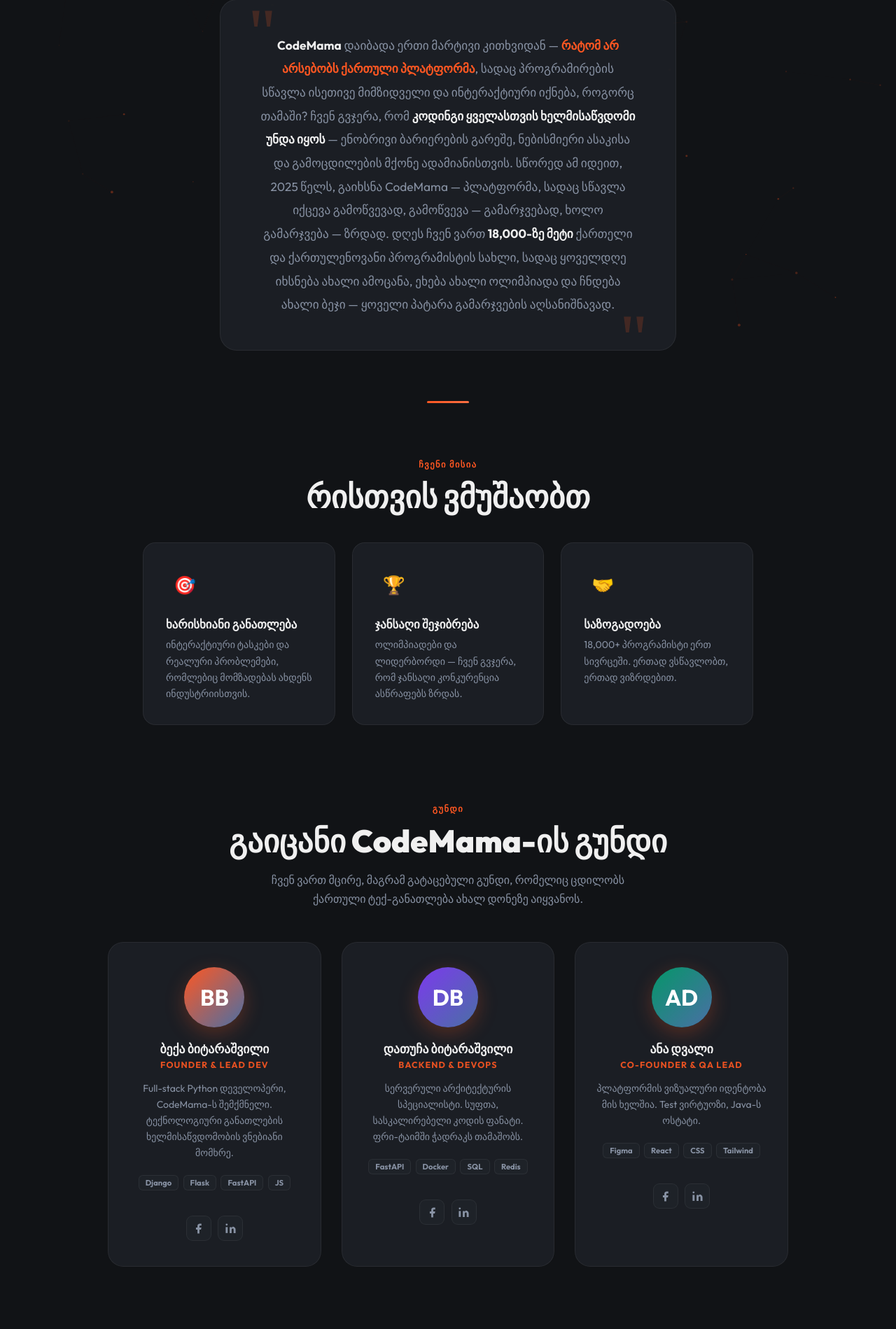
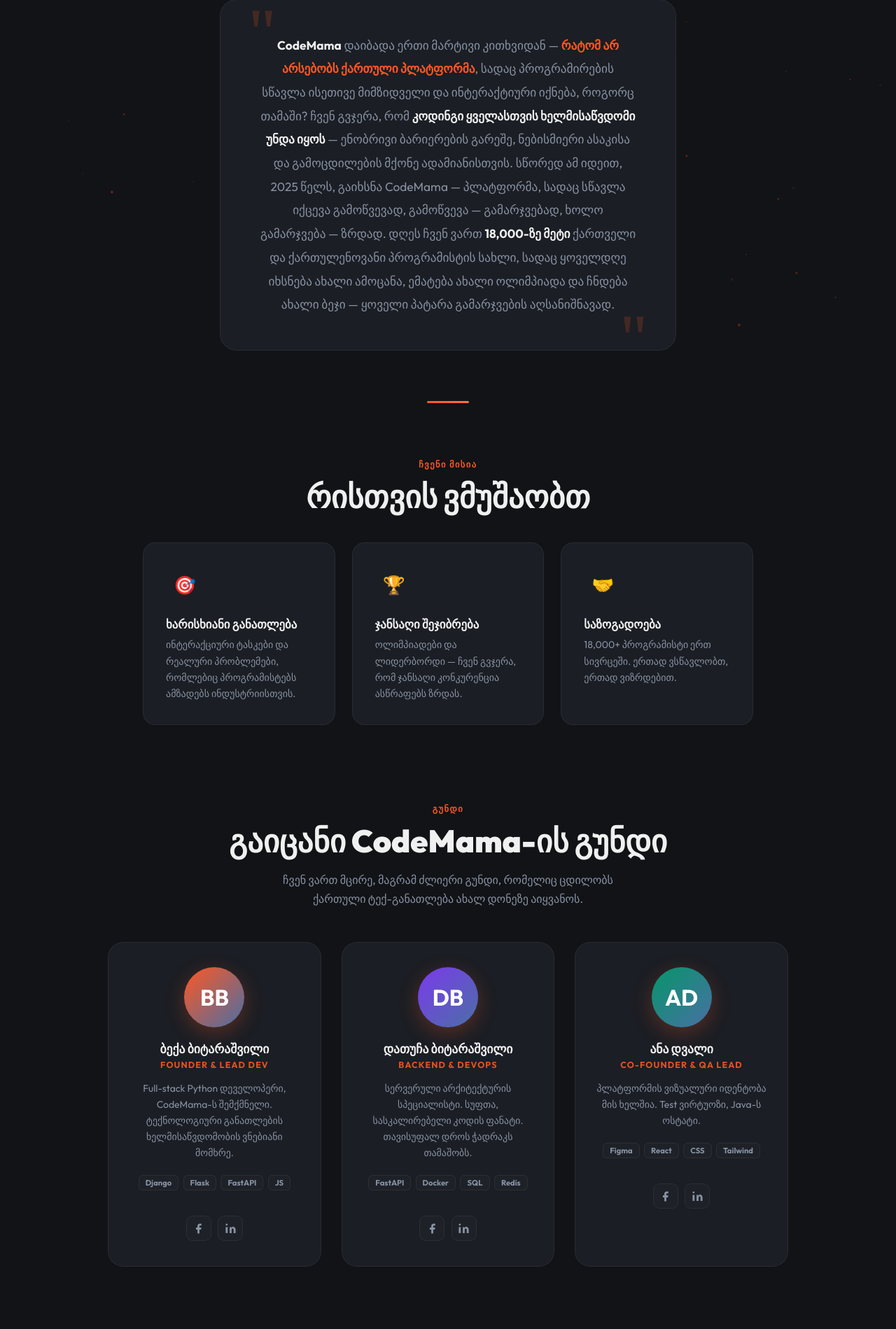
Before and after one commit to BekaBitarashvili/CodeBattle, a Flask app: page /about/ in a window 1280 px wide. Shown: the part 320-2219 px from the top of the page at 70% size. Run offline with Flask 3, Linux system fonts and the light colour scheme.

Commit message:
Minimal Changes

```diff
--- a/templates/about/index.html
+++ b/templates/about/index.html
@@ -224,7 +224,7 @@
   <div class="story-quote-wrap">
     <p class="company-story-text">
       {% if lang == 'ka' %}
-        <strong>CodeMama</strong> დაიბადა ერთი მარტივი კითხვიდან — <span class="highlight">რატომ არ არსებობს ქართული პლატფორმა</span>, სადაც პროგრამირების სწავლა ისეთივე მიმზიდველი და ინტერაქტიური იქნება, როგორც თამაში? ჩვენ გვჯერა, რომ <strong>კოდინგი ყველასთვის ხელმისაწვდომი უნდა იყოს</strong> — ენობრივი ბარიერების გარეშე, ნებისმიერი ასაკისა და გამოცდილების მქონე ადამიანისთვის. სწორედ ამ იდეით, 2025 წელს, გაიხსნა CodeMama — პლატფორმა, სადაც სწავლა იქცევა გამოწვევად, გამოწვევა — გამარჯვებად, ხოლო გამარჯვება — ზრდად. დღეს ჩვენ ვართ <strong>18,000-ზე მეტი</strong> ქართელი და ქართულენოვანი პროგრამისტის სახლი, სადაც ყოველდღე იხსნება ახალი ამოცანა, ეხება ახალი ოლიმპიადა და ჩნდება ახალი ბეჯი — ყოველი პატარა გამარჯვების აღსანიშნავად.
+        <strong>CodeMama</strong> დაიბადა ერთი მარტივი კითხვიდან — <span class="highlight">რატომ არ არსებობს ქართული პლატფორმა</span>, სადაც პროგრამირების სწავლა ისეთივე მიმზიდველი და ინტერაქტიური იქნება, როგორც თამაში? ჩვენ გვჯერა, რომ <strong>კოდინგი ყველასთვის ხელმისაწვდომი უნდა იყოს</strong> — ენობრივი ბარიერების გარეშე, ნებისმიერი ასაკისა და გამოცდილების მქონე ადამიანისთვის. სწორედ ამ იდეით, 2025 წელს, გაიხსნა CodeMama — პლატფორმა, სადაც სწავლა იქცევა გამოწვევად, გამოწვევა — გამარჯვებად, ხოლო გამარჯვება — ზრდად. დღეს ჩვენ ვართ <strong>18,000-ზე მეტი</strong> ქართველი და ქართულენოვანი პროგრამისტის სახლი, სადაც ყოველდღე იხსნება ახალი ამოცანა, ემატება ახალი ოლიმპიადა და ჩნდება ახალი ბეჯი — ყოველი პატარა გამარჯვების აღსანიშნავად.
       {% else %}
         <strong>CodeMama</strong> was born from a simple question — <span class="highlight">why doesn't a Georgian platform exist</span> where learning to program is as engaging and interactive as playing a game? We believe <strong>coding should be accessible to everyone</strong> — without language barriers, for people of any age and experience level. With that idea in mind, CodeMama launched in 2025 — a platform where learning becomes a challenge, challenges become victories, and victories become growth. Today we are home to <strong>over 18,000</strong> Georgian and Georgian-speaking developers, where every day brings a new task, a new olympiad starts, and new badges appear — to celebrate every small win.
       {% endif %}
@@ -250,7 +250,7 @@
       <div class="mission-title">{{ t("ხარისხიანი განათლება", "Quality Education") }}</div>
       <div class="mission-desc">
         {{ t(
-          "ინტერაქტიური ტასკები და რეალური პრობლემები, რომლებიც მომზადებას ახდენს ინდუსტრიისთვის.",
+          "ინტერაქციური ტასკები და რეალური პრობლემები, რომლებიც პროგრამისტებს ამზადებს ინდუსტრიისთვის.",
           "Interactive tasks and real-world problems that prepare you for the industry."
         ) }}
       </div>
@@ -290,7 +290,7 @@
     </h2>
     <p class="section-desc" style="max-width:520px;margin:0 auto">
       {{ t(
-        "ჩვენ ვართ მცირე, მაგრამ გატაცებული გუნდი, რომელიც ცდილობს ქართული ტექ-განათლება ახალ დონეზე აიყვანოს.",
+        "ჩვენ ვართ მცირე, მაგრამ ძლიერი გუნდი, რომელიც ცდილობს ქართული ტექ-განათლება ახალ დონეზე აიყვანოს.",
         "We are a small but passionate team dedicated to elevating Georgian tech education."
       ) }}
     </p>
@@ -337,7 +337,7 @@
       <div class="team-role">{{ t("Backend & DevOps", "Backend & DevOps") }}</div>
       <p class="team-bio">
         {{ t(
-          "სერვერული არქიტექტურის სპეციალისტი. სუფთა, სასკალირებელი კოდის ფანატი. ფრი-ტაიმში ჭადრაკს თამაშობს.",
+          "სერვერული არქიტექტურის სპეციალისტი. სუფთა, სასკალირებელი კოდის ფანატი. თავისუფალ დროს ჭადრაკს თამაშობს.",
           "Backend architecture specialist. Fan of clean, scalable code. Plays chess in free time."
         ) }}
       </p>
--- a/templates/help/index.html
+++ b/templates/help/index.html
@@ -157,7 +157,7 @@
 {# ── HERO ── #}
 <div class="help-hero reveal">
   <div class="help-hero-eyebrow">{{ t("დახმარების ცენტრი", "Help Center") }}</div>
-  <h1 class="help-hero-title">{{ t("როგორ შეგვიძლია დაგეხმაროთ?", "How can we help you?") }}</h1>
+  <h1 class="help-hero-title">{{ t("რითი შეგვიძლია დაგეხმაროთ?", "How can we help you?") }}</h1>
   <p class="help-hero-desc">
     {{ t(
       "ქვემოთ იპოვით ყველაზე ხშირად დასმულ კითხვებს. ვერ პოულობთ პასუხს? დაგვიკავშირდით.",
```
